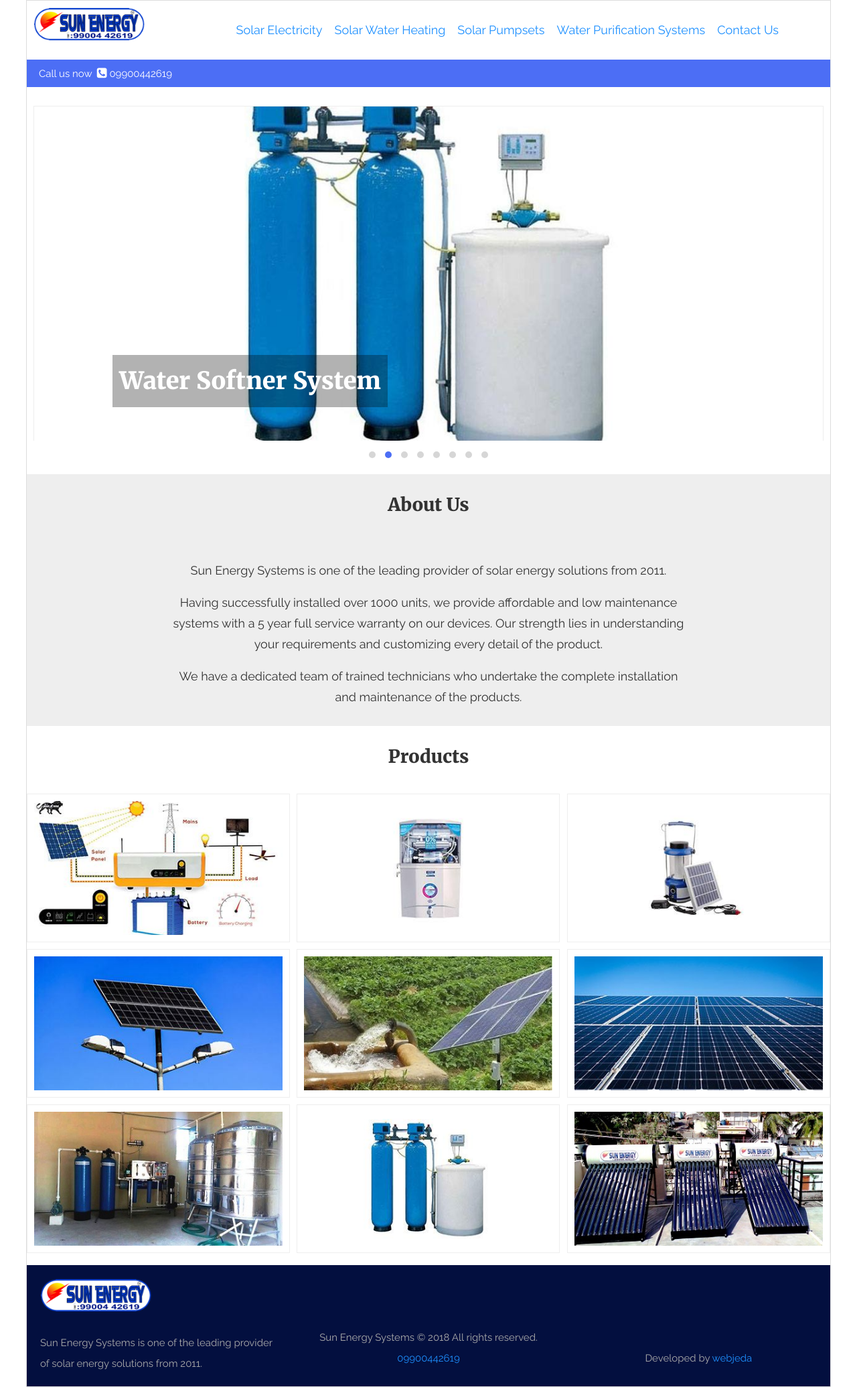
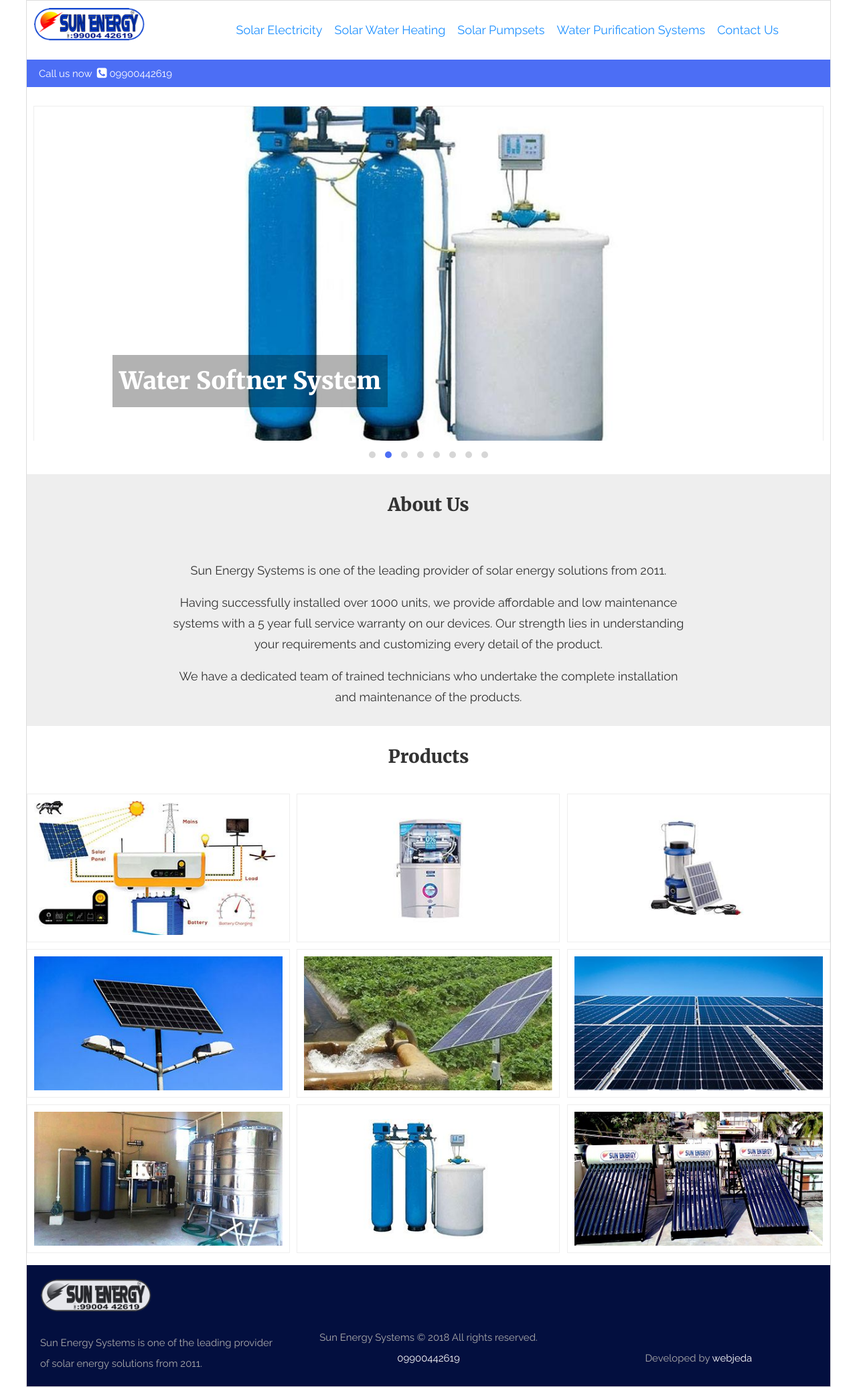
Before and after one commit to sunenergysystems/krinergy, a Jekyll site: the page built from index.html, in a window 1280 px wide. Shown: the whole page at 67% size. Built offline with Jekyll 4.4.1, drawn with Linux system fonts in a browser that asks for light colours.

Commit message:
footer fix

```diff
--- a/_layouts/default.html
+++ b/_layouts/default.html
@@ -47,7 +47,7 @@ layout: compress
     <div class="r">
         <div class="c-4">
             <div class="r">
-                <div class="c-12"><div class="logo" style="background-image: url({{site.baseurl}}{{site.logo}})"></div></div>
+                <div class="c-12"><div class="logo footer-logo" style="background-image: url({{site.baseurl}}{{site.logo}})"></div></div>
                 <div class="c-12"><p class="footer-about"><small>{{site.data.data.footer.text}}</small></p></div>
             </div>
         </div>
--- a/_sass/_style.scss
+++ b/_sass/_style.scss
@@ -51,9 +51,16 @@ p {
     background-size: contain;
     height: 50px;
     width: 100%;
+
     @include media-query($on-palm) {
         background-position: center;
     }
+}
+
+.footer-logo {
+    -webkit-filter: grayscale(1);
+        filter: grayscale(1);
+        opacity: 0.9;
 }
 
 
@@ -218,6 +225,12 @@ footer {
             text-align: center;
         }
     }
+    a {
+        color: #fff;
+        &:hover {
+            color: #ddd;
+        }
+    }
 }
 
 // Product Image Styles
```
